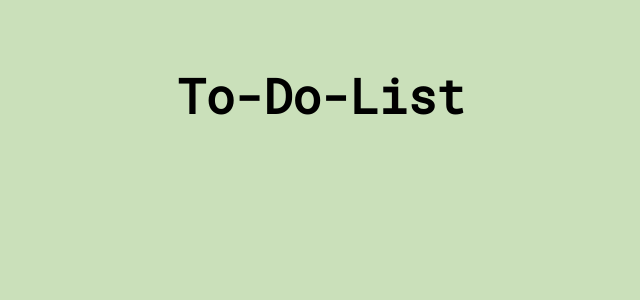
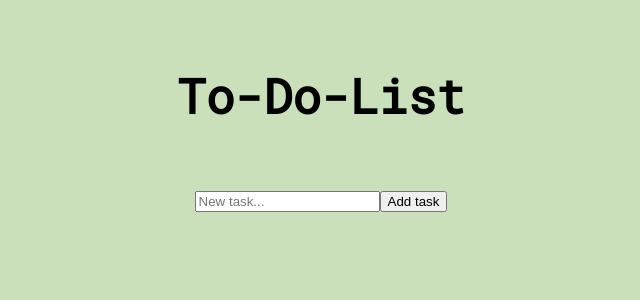
Before and after one commit to Pitnaut/Todo-list, a React (Vite) app: page / in a window 1280 px wide. Shown: the top 300 px of the page, without its empty margins (319-959 px from the left). Built offline with nearby package versions, Linux system fonts and the light colour scheme.

Commit message:
add task functionality

```diff
--- a/package.json
+++ b/package.json
@@ -12,7 +12,8 @@
   "dependencies": {
     "react": "^18.2.0",
     "react-dom": "^18.2.0",
-    "react-icons": "^4.10.1"
+    "react-icons": "^4.10.1",
+    "uuid": "^9.0.0"
   },
   "devDependencies": {
     "@types/react": "^18.2.15",
--- a/src/App.jsx
+++ b/src/App.jsx
@@ -1,6 +1,5 @@
 import React, { useState } from 'react'
-import Task from './Components/Task';
-import TaskForm from "./Components/TaskForm";
+import TaskList from "./Components/TaskList"
 import { addTask, deleteTask, markDone, cancelUpdate, changeTask, updateTask } from './Helper/helper';
 import './App.css'
 
@@ -11,8 +10,8 @@ function App() {
       <header>
         <h1 className="title">To-Do-List</h1>
       </header>
-      <div className="toDoPrincipal">
-
+      <div className="to-do-main">
+        <TaskList />
       </div>
     </div>
   )
--- a/src/Components/Task.jsx
+++ b/src/Components/Task.jsx
@@ -3,13 +3,15 @@ import '../Stylesheets/Task.css';
 import { AiFillCloseCircle } from "react-icons/ai";
 
 
-const Task = ({ text, done }) => {
+const Task = ({ id, text, done, taskDone, taskDelete }) => {
   return (
     <div className={done ? "task-container done" : "task-container"}>
-      <div className="task-text">
+      <div className="task-text"
+           onClick={()=> taskDone(id)} >
         {text}
       </div>
-      <div className="task-icon-container">
+      <div className="task-icon-container"
+           onClick={()=> taskDelete(id)}>
         <AiFillCloseCircle className="delete-icon" />
       </div>
     </div>
--- a/src/Components/TaskForm.jsx
+++ b/src/Components/TaskForm.jsx
@@ -1,14 +1,35 @@
-import React from "react";
+import React, { useState } from 'react';
 import '../Stylesheets/TaskForm.css'
+import { v4 as uuidv4 } from 'uuid'
 
-const TaskForm = (props) => {
+const TaskForm = ({ onSubmit }) => {
+
+  const [input, setInput] = useState("");
+
+  const handleChange = e => {
+    setInput(e.target.value);
+  }
+
+  const handleSend = e => {
+    e.preventDefault();
+    const newTask = {
+      id: uuidv4(),
+      text: input,
+      done: false
+    }
+    onSubmit(newTask);
+  }
+
   return (
-    <form className="task-form">
+    <form
+      className="task-form"
+      onSubmit={handleSend}>
       <input
         className="task-input"
         type="text"
         placeholder="New task..."
         name="text"
+        onChange={handleChange}
       />
       <button className="task-button">
         Add task
--- a/src/Components/TaskList.jsx
+++ b/src/Components/TaskList.jsx
@@ -1,9 +1,30 @@
-import React from "react";
+import React, { useState } from "react";
+import TaskForm from "./TaskForm";
+import Task from "./Task";
+import { addTask } from "../Helper/helper";
+import "../Stylesheets/TaskList.css";
 
 const TaskList = () => {
+
+  const [tasks, setTasks] = useState([]);
+
   return (
     <>
-
+      <TaskForm onSubmit={(task) => addTask(task, tasks, setTasks)} />
+      <div className="task-list-container">
+        {
+          tasks.map((task) =>
+            <Task
+              key={task.id}
+              id={task.id}
+              text={task.text}
+              done={task.done}
+            />
+          )
+        }
+      </div>
     </>
   )
 }
+
+export default TaskList;
--- a/src/Helper/helper.js
+++ b/src/Helper/helper.js
@@ -1,6 +1,11 @@
 //Add Task
-const addTask = () => {
-
+const addTask = (task, tasks, setTasks) => {
+  console.log(task)
+  if(task.text.trim()) {
+    task.text = task.text.trim();
+    const updatedTasks = [task, ...tasks]
+    setTasks(updatedTasks)
+  }
 }
 
 //Delete Task
--- /dev/null
+++ b/src/Stylesheets/TaskList.css
@@ -0,0 +1,5 @@
+.task-list-container {
+  display: flex;
+  flex-wrap: wrap;
+  justify-content: center;
+}
```
Also changed, not shown: 1 other file (tests, documents, lock files or other folders).
